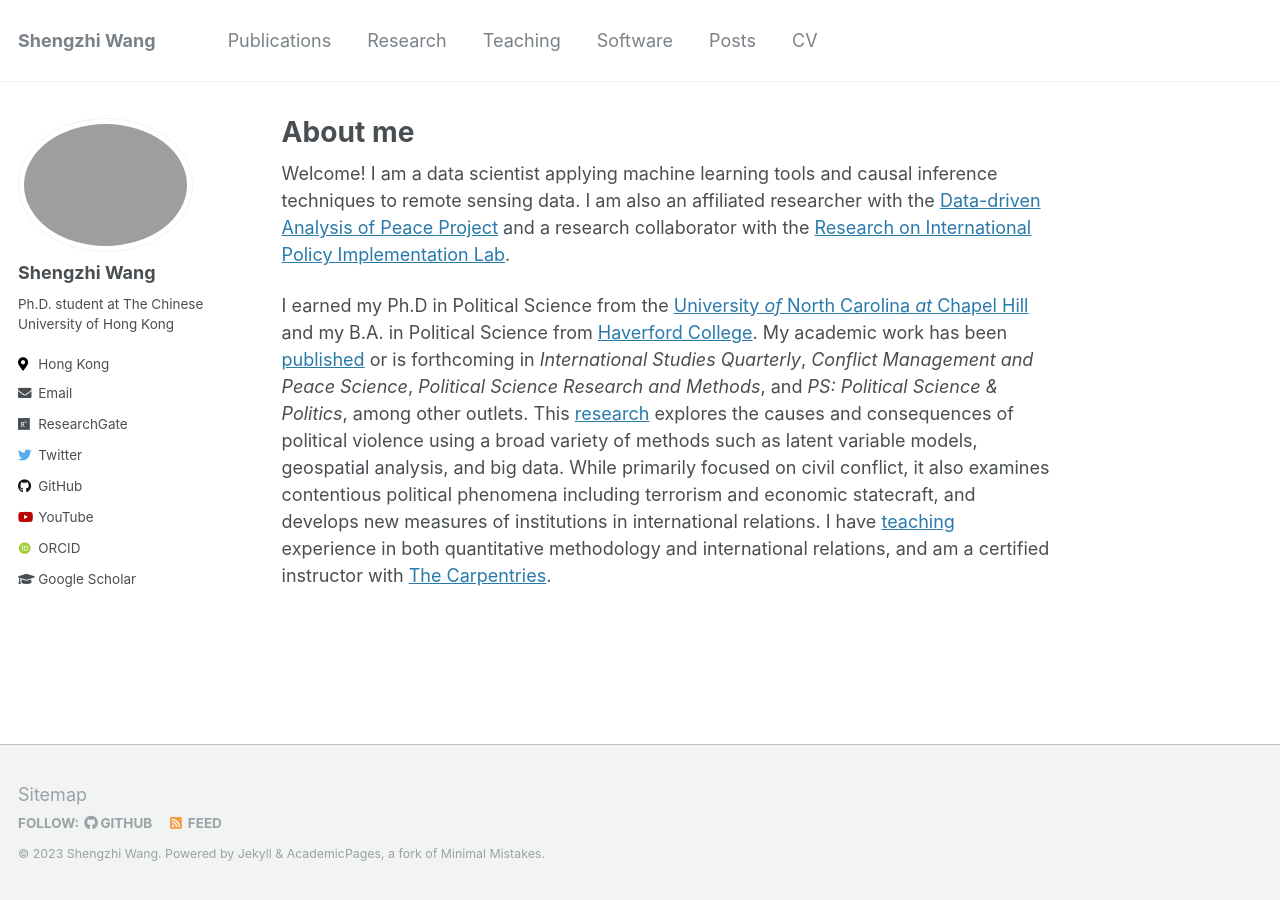
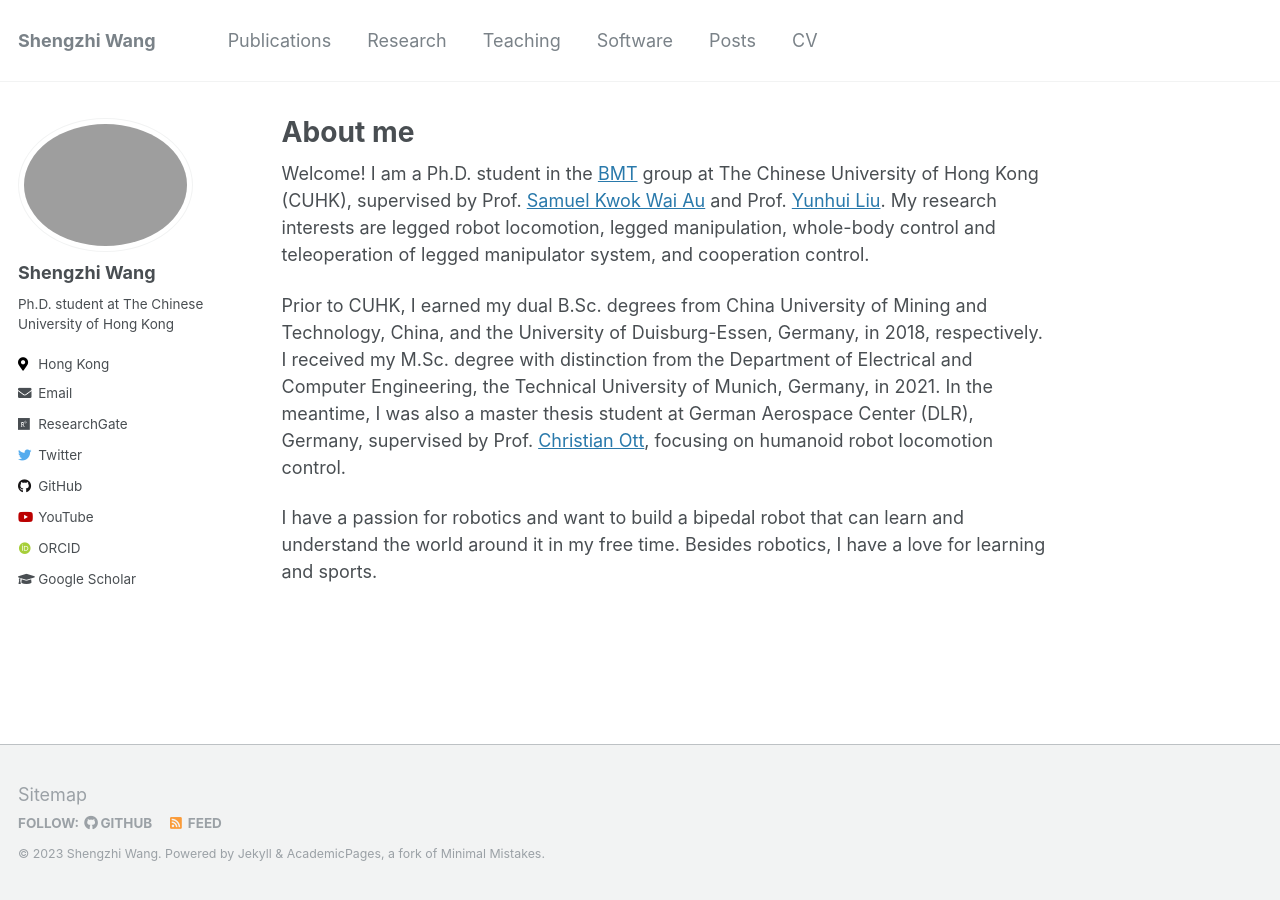
Before and after one commit to edward9503/edward9503.github.io, a Jekyll site: the page built from _pages/about.md, in a window 1280 px wide. Built offline with Jekyll 4.4.1, drawn with Linux system fonts in a browser that asks for light colours; some web fonts are replaced.

Commit message:
add about me

```diff
--- a/_pages/about.md
+++ b/_pages/about.md
@@ -8,23 +8,8 @@ redirect_from:
   - /about.html
 ---
 
-Welcome! I am a data scientist applying machine learning tools and causal
-inference techniques to remote sensing data. I am also an affiliated
-researcher with the [Data-driven Analysis of Peace Project](https://dapp-lab.org)
-and a research collaborator with the
-[Research on International Policy Implementation Lab](https://bridgingthegapproject.org/ripil).
+Welcome! I am a Ph.D. student in the [BMT](https://biomedirobotics.com/) group at The Chinese University of Hong Kong (CUHK), supervised by Prof. [Samuel Kwok Wai Au](https://www4.mae.cuhk.edu.hk/peoples/au-kwok-wai-samuel/) and Prof. [Yunhui Liu](https://www4.mae.cuhk.edu.hk/peoples/liu-yun-hui/). My research interests are legged robot locomotion, legged manipulation, whole-body control and teleoperation of legged manipulator system, and cooperation control.
 
-I earned my Ph.D in Political Science from the
-[University *of* North Carolina *at* Chapel Hill](https://www.unc.edu) and my
-B.A. in Political Science from [Haverford College](https://www.haverford.edu).
-My academic work has been [published](publications) or is forthcoming in
-*International Studies Quarterly*, *Conflict Management and Peace Science*,
-*Political Science Research and Methods*, and *PS: Political Science & Politics*,
-among other outlets. This [research](research) explores the causes and
-consequences of political violence using a broad variety of methods such as
-latent variable models, geospatial analysis, and big data. While primarily
-focused on civil conflict, it also examines contentious political phenomena
-including terrorism and economic statecraft, and develops new measures of
-institutions in international relations. I have [teaching](teaching) experience
-in both quantitative methodology and international relations, and am a certified
-instructor with [The Carpentries](https://carpentries.org).
+Prior to CUHK, I earned my dual B.Sc. degrees from China University of Mining and Technology, China, and the University of Duisburg-Essen, Germany, in 2018, respectively. I received my M.Sc. degree with distinction from the Department of Electrical and Computer Engineering, the Technical University of Munich, Germany, in 2021. In the meantime, I was also a master thesis student at German Aerospace Center (DLR), Germany, supervised by Prof. [Christian Ott](https://www.acin.tuwien.ac.at/en/staff/cott/), focusing on humanoid robot locomotion control.
+
+I have a passion for robotics and want to build a bipedal robot that can learn and understand the world around it in my free time. Besides robotics, I have a love for learning and sports.
```
